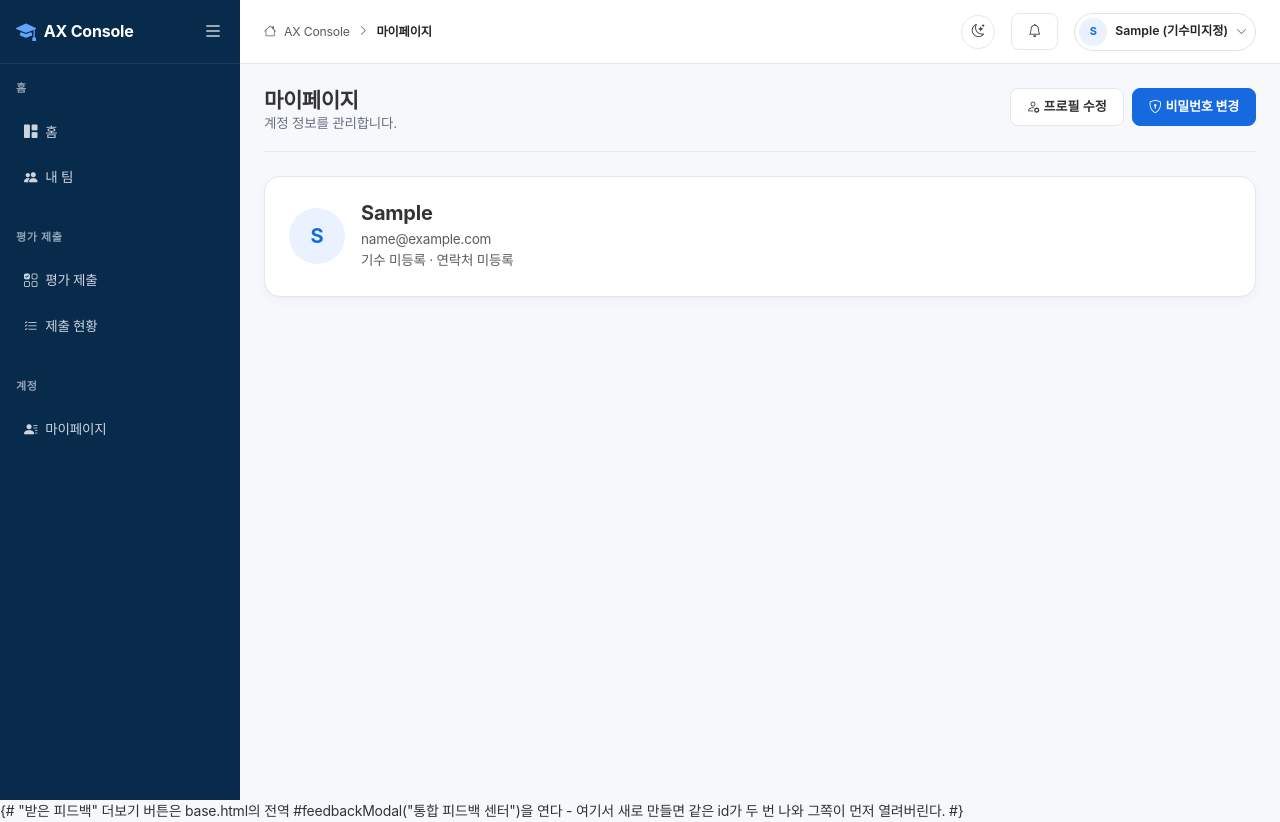
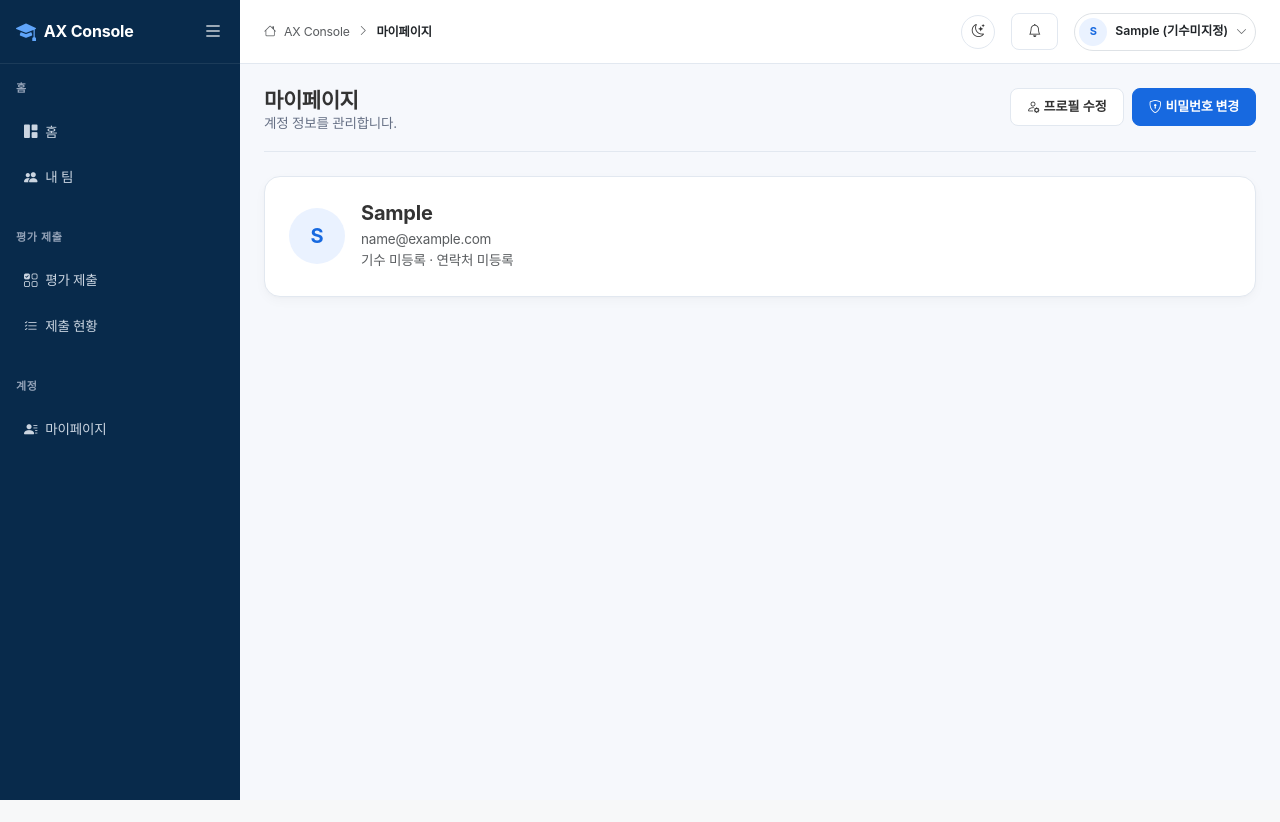
Before and after one commit to KANT-2/review-system, a Django app: template templates/accounts/mypage.html in a window 1280 px wide. After the commit the page ends 800 px from the top, so only its background shows below. Run offline with Django 5.2, Linux system fonts and the light colour scheme; a user stored in the database is signed in; tables that the repository leaves empty hold one stand-in row (values such as "Sample post"); the template is opened without the code that fills it: most values are stand-ins (such as "Sample title", 1, 10 or a date in 2020); some web fonts are replaced.

Commit message:
fix(accounts): 마이페이지에 주석이 그대로 노출되던 문제를 고친다
{# #} 짧은 주석 문법은 한 줄을 넘어가면 파싱이 안 돼서 그대로 텍스트로
렌더링됐다. 여러 줄을 지원하는 {% comment %}로 바꾼다.

Co-Authored-By: Claude Sonnet 5 <noreply@anthropic.com>

```diff
--- a/templates/accounts/mypage.html
+++ b/templates/accounts/mypage.html
@@ -286,8 +286,10 @@
   {% endif %}
 {% endblock %}
 {% block modals %}
-  {# "받은 피드백" 더보기 버튼은 base.html의 전역 #feedbackModal("통합 피드백 센터")을 연다 -
-     여기서 새로 만들면 같은 id가 두 번 나와 그쪽이 먼저 열려버린다. #}
+  {% comment %}
+    "받은 피드백" 더보기 버튼은 base.html의 전역 #feedbackModal("통합 피드백 센터")을 연다 -
+    여기서 새로 만들면 같은 id가 두 번 나와 그쪽이 먼저 열려버린다.
+  {% endcomment %}
   <div class="modal fade"
        id="profileModal"
        tabindex="-1"
```
